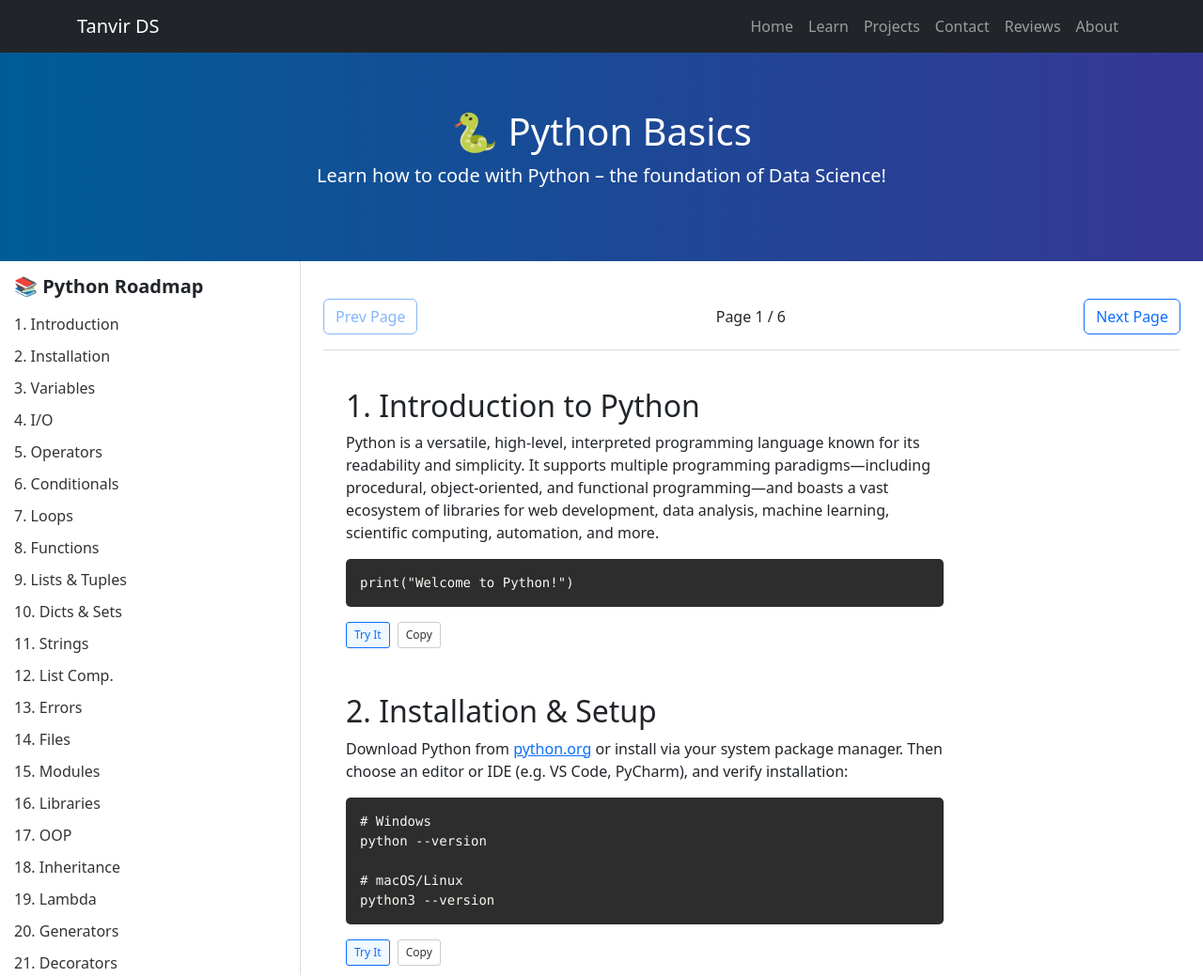
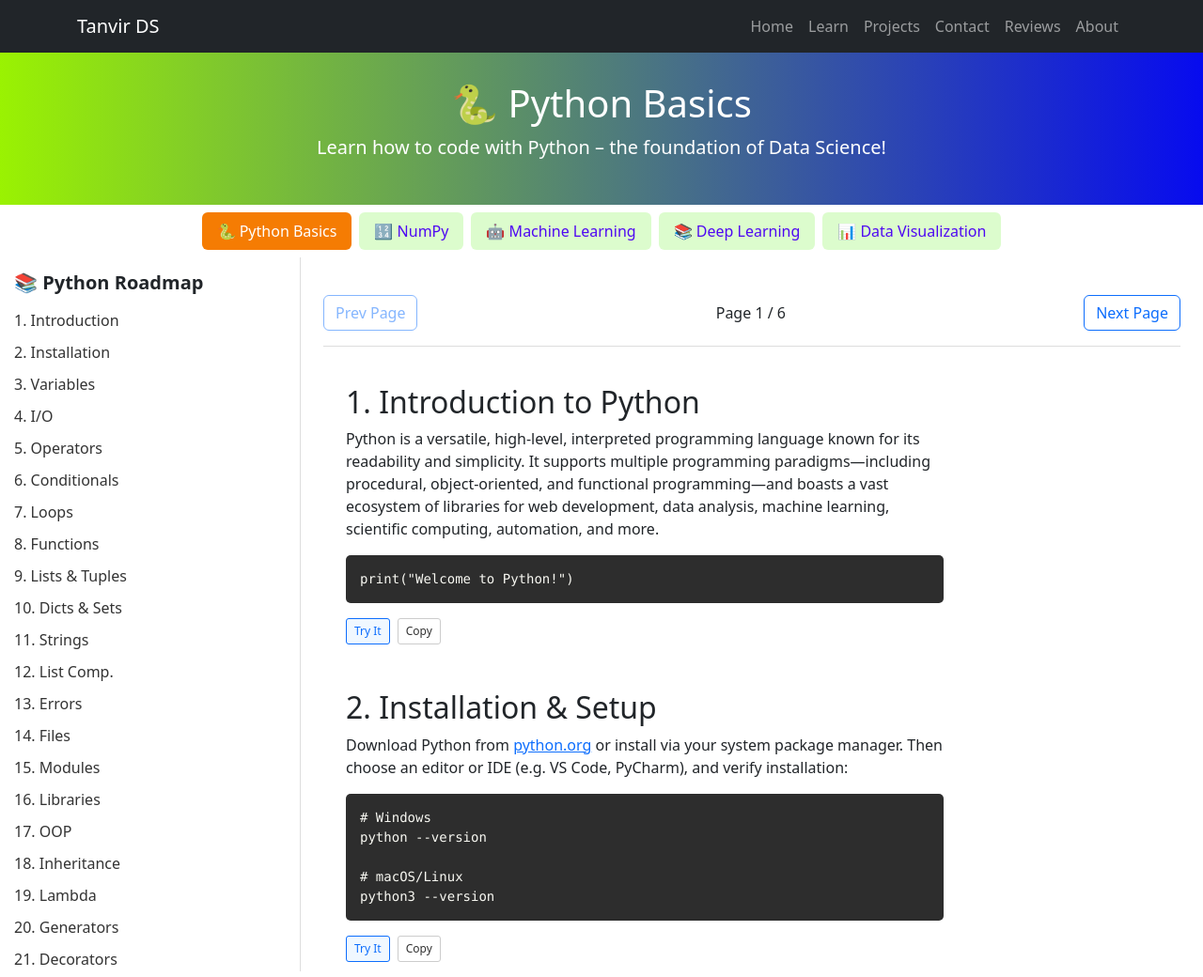
Before and after one commit to tanvir153/tanvir.dataScience, a plain HTML site: page learn-python.html in a window 1280 px wide. Shown: the top 1040 px of the page at 94% size. Drawn offline with nearby package versions, Linux system fonts and the light colour scheme.

Commit message:
Update learn-python.html

```diff
--- a/learn-python.html
+++ b/learn-python.html
@@ -13,9 +13,9 @@
       background: #f9f9fb;
     }
     .header {
-      background: linear-gradient(to right, #005c97, #363795);
+      background: linear-gradient(to right, #9af202, #070bef);
       color: white;
-      padding: 60px 20px;
+      padding: 30px;
       text-align: center;
     }
     #pageNav {
@@ -110,6 +110,21 @@
     @media (max-width:768px) {
       .sidebar { position:static; border-right:none; height:auto; margin-bottom:20px; }
     }
+      /* Sub-menu pills styling */
+    .nav-pills .nav-link {
+      color: hsl(258, 94%, 49%);
+      background: rgba(79, 238, 5, 0.2);
+      margin: 0 4px;
+      transition: background .2s;
+    }
+    .nav-pills .nav-link:hover {
+      background: rgb(3, 122, 241);
+      color: #e1efff;
+    }
+    .nav-pills .nav-link.active {
+      background: #f57c03;
+    }
+    @media (max-width:768px) { .sidebar { position:static; border-right:none; height:auto; margin-bottom:20px; } }
   </style>
 </head>
 <body data-bs-spy="scroll" data-bs-target="#lesson-nav" data-bs-offset="100" tabindex="0">
@@ -137,7 +152,28 @@
   <header class="header">
     <h1>🐍 Python Basics</h1>
     <p class="lead">Learn how to code with Python – the foundation of Data Science!</p>
+        <!-- Sub-menu: Course Navigation -->
   </header>
+    <nav class="container py-2">
+    <ul class="nav nav-pills justify-content-center">
+      <li class="nav-item">
+        <a class="nav-link active" href="learn-python.html">🐍 Python Basics</a>
+      </li>
+      <li class="nav-item">
+        <a class="nav-link" href="learn-numpy.html">🔢 NumPy</a>
+      </li>
+      <li class="nav-item">
+        <a class="nav-link" href="learn-ml.html">🤖 Machine Learning</a>
+      </li>
+      <li class="nav-item">
+        <a class="nav-link" href="learn-dl.html">📚 Deep Learning</a>
+      </li>
+      <li class="nav-item">
+        <a class="nav-link" href="learn-viz.html">📊 Data Visualization</a>
+      </li>
+    </ul>
+  </nav>
+
 
   <div class="container-fluid">
     <div class="row">
```
